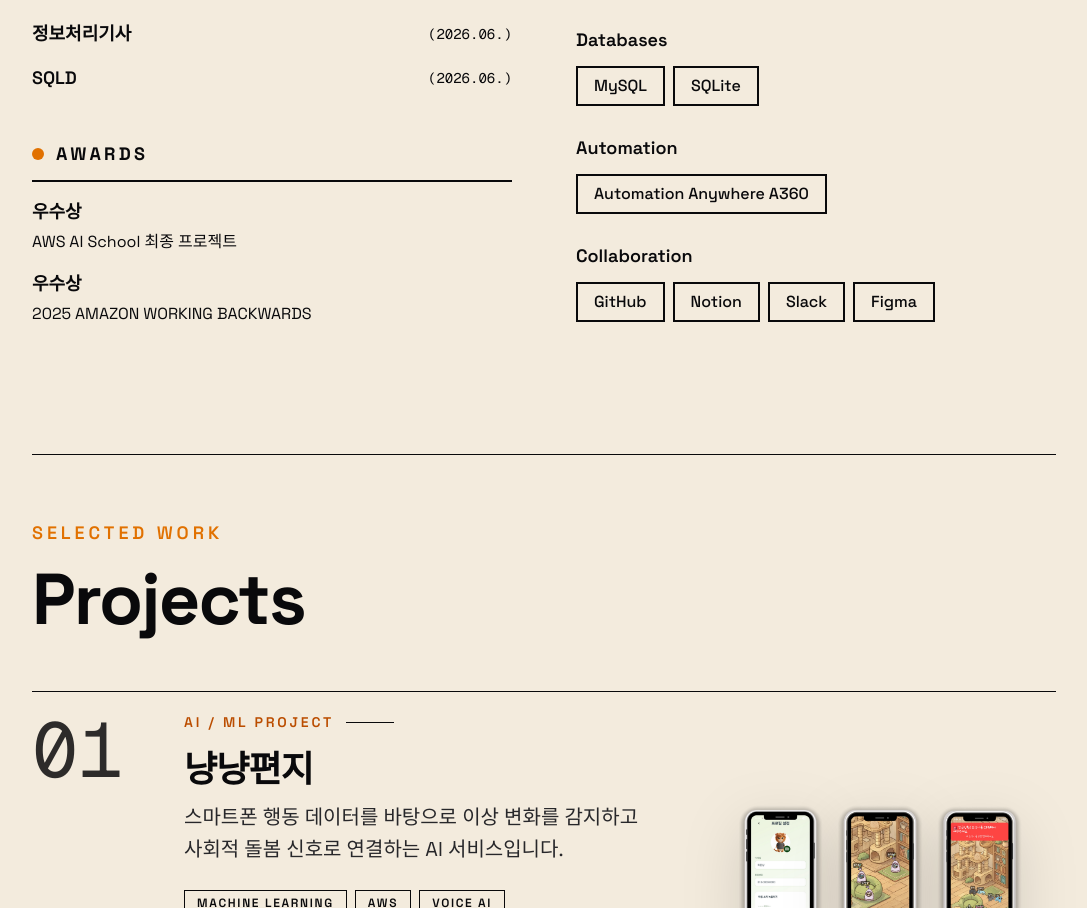
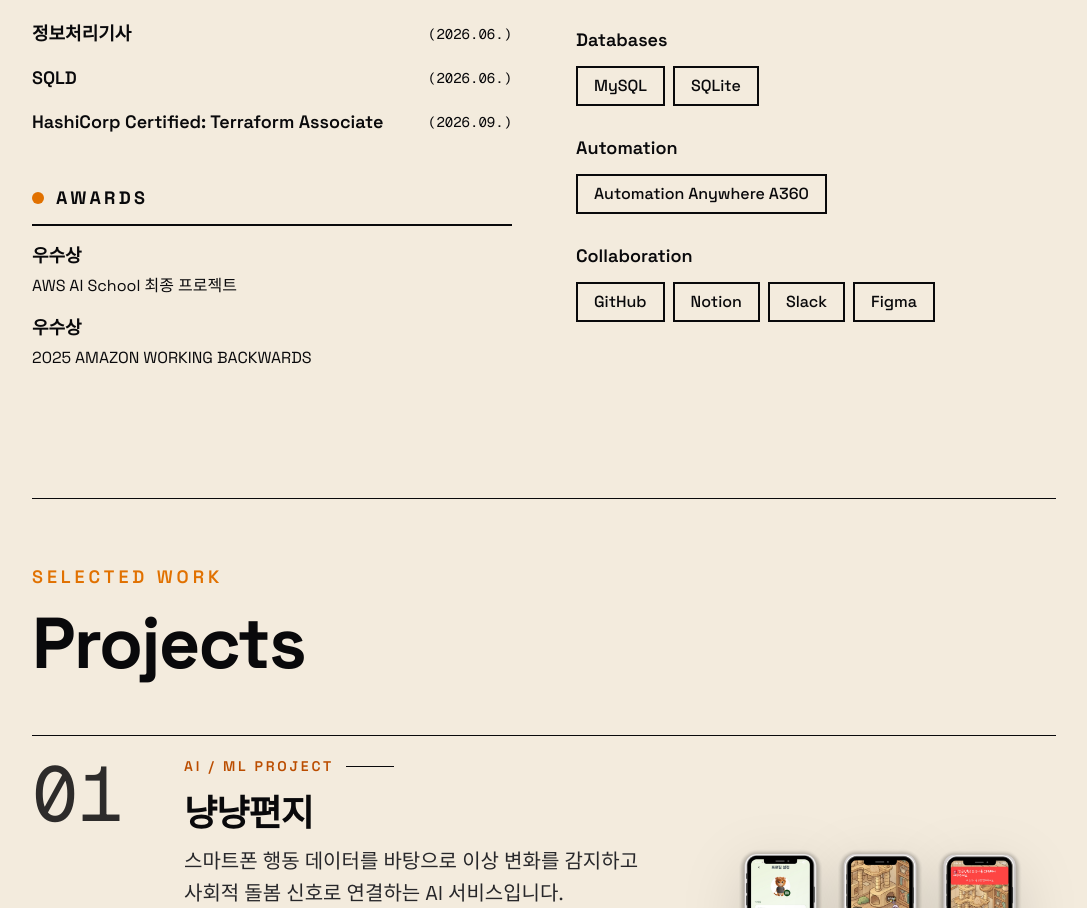
Before and after one commit to jeegle16-alt/moonfolio, a Next.js app: page / in a window 1280 px wide. Shown: the part 2137-3045 px from the top of the page, without its empty margins (96-1183 px from the left). Built offline with nearby package versions, Linux system fonts and the light colour scheme; a web font is replaced by a local one.

Commit message:
Add HashiCorp Certified: Terraform Associate

```diff
--- a/components/sections/About.tsx
+++ b/components/sections/About.tsx
@@ -83,6 +83,13 @@ const certificates = [
       en: "SQLD",
     },
     year: "(2026.06.)",
+  },
+  {
+    name: {
+      kr: "HashiCorp Certified: Terraform Associate",
+      en: "HashiCorp Certified: Terraform Associate",
+    },
+    year: "(2026.09.)",
   },
 ];
 
```
